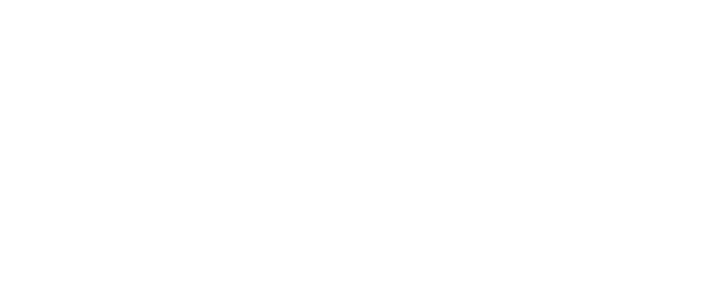
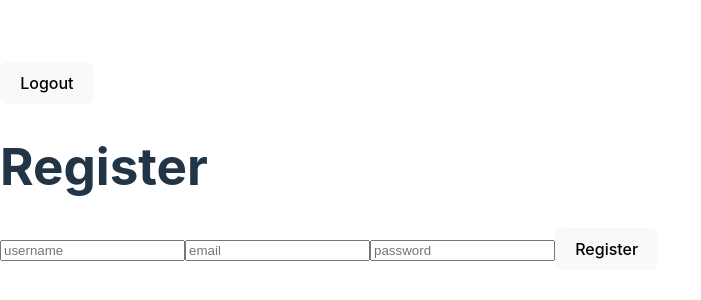
Before and after one commit to AVitrum/Task-management-system, a React (Vite) app in the folder front/: page /register in a window 1280 px wide. Before the commit this address had no page. Shown: the part 234-534 px from the top of the page, without its empty margins (0-701 px from the left). Built offline with nearby package versions, Linux system fonts and the light colour scheme; no server answers.

Commit message:
added authentication

```diff
--- a/front/package.json
+++ b/front/package.json
@@ -12,12 +12,14 @@
   "dependencies": {
     "amqplib": "^0.10.3",
     "axios": "^1.5.1",
+    "js-cookie": "^3.0.5",
     "react": "^18.2.0",
     "react-dom": "^18.2.0",
     "react-router-dom": "^6.16.0",
     "tailwind": "^4.0.0"
   },
   "devDependencies": {
+    "@types/js-cookie": "^3.0.4",
     "@types/react": "^18.2.15",
     "@types/react-dom": "^18.2.7",
     "@typescript-eslint/eslint-plugin": "^6.0.0",
--- a/front/src/App.css
+++ b/front/src/App.css
@@ -0,0 +1,241 @@
+/* Import Tailwind CSS */
+@import 'tailwindcss/base';
+@import 'tailwindcss/components';
+@import 'tailwindcss/utilities';
+
+* {
+    box-sizing: border-box;
+
+}
+
+
+
+
+
+main {
+
+    color: white;
+
+    margin: 0 auto
+}
+
+button:hover {
+    background-color: #2b3550;
+    transition: 0.2s;
+}
+
+header {
+
+    padding: 10px;
+    display: flex;
+    justify-content: space-between;
+    margin-bottom: 50px;
+    align-items: center;
+    background-color: #222;
+    color: #c3c3c3;
+}
+
+header a {
+    max-width: 90%;
+    text-decoration: none;
+    color: inherit;
+}
+
+header a.logo {
+
+    display: flex;
+    align-items: center;
+    font-weight: bold;
+    height: 30px;
+}
+
+header nav {
+    display: flex;
+    gap: 15px;
+}
+
+.cont {
+
+    margin-left: 15px;
+    margin-right: 15px;
+
+}
+
+form.login,
+form.register {
+    max-width: 500px;
+    height: 250px;
+
+    margin: 0 auto;
+    display: grid;
+    place-items: center;
+
+}
+
+.login-input {
+
+    display: block;
+    margin-bottom: 5px;
+    width: 100%;
+    height: 80%;
+    padding: 5px 10px;
+    border-style: ridge;
+    border-color: rgb(146, 29, 29);
+    border-width: 5px;
+
+    background-color: rgb(171, 214, 220);
+}
+
+.btnlog {
+    margin-top: 10px;
+    width: 80%;
+    height: 90%;
+    color: #ffffff;
+    background-color: #1b8f3e;
+    border-style: solid;
+    border-width: 2px;
+    border-radius: 10px;
+
+    transition: 0.7s;
+
+}
+
+.cellInput {
+    width: 50px;
+    height: 50px;
+    font-size: 30px;
+    text-align: center;
+    padding: 2px;
+    border: 1px solid black;
+    outline: 1px;
+}
+
+.App {
+    text-align: center;
+}
+
+.App-header {
+
+    min-width: 100vh;
+    display: flex;
+    flex-direction: column;
+    align-items: center;
+    justify-content: center;
+    font-size: calc(10px +2vmin);
+    color: rgb(255, 255, 255);
+}
+
+table.sudoku {
+    border-collapse: collapse;
+    border: 10px solid rgb(78, 143, 200);
+    background-color: rgb(78, 143, 200);
+}
+
+td {
+    padding: 0;
+}
+
+.buttonContainer {
+    margin-top: 20px;
+}
+
+.solveButton {
+    background-color: rgb(2, 173, 2);
+    font-weight: bold;
+    padding: 12px 30px;
+    border: none;
+    border-radius: 15px;
+    font-size: 15px;
+    margin: 0px 20px;
+}
+
+.checkButton {
+    background-color: orange;
+    font-weight: bold;
+    padding: 12px 30px;
+    border: none;
+    border-radius: 15px;
+    font-size: 15px;
+}
+
+.resetButton {
+    background-color: tomato;
+    font-weight: bold;
+    padding: 12px 30px;
+    border: none;
+    border-radius: 15px;
+    font-size: 15px;
+}
+
+.homeButton {
+    background-color: green;
+    font-weight: bold;
+    padding: 12px 30px;
+    border: none;
+    border-radius: 15px;
+    font-size: 15px;
+}
+
+.homeStartButton {
+    background-color: green;
+    font-weight: bold;
+    padding: 12px 30px;
+    border: none;
+    border-radius: 15px;
+    font-size: 15px;
+    width: 30%;
+    color: white;
+    text-align: center;
+    display: inline-block;
+
+
+}
+
+.unlogHomepage {
+    font-size: 30px;
+}
+
+.homepageContainer {
+
+    display: flex;
+    justify-content: center;
+    flex-direction: column;
+    align-items: center;
+    height: 30vh;
+
+}
+
+.bBorder {
+    border-bottom: 10px solid #2b3550;
+}
+
+.rBorder {
+    border-right: 2px solid black;
+}
+
+.statscontent {
+    width: 40%;
+    text-align: center;
+
+}
+
+.statsheader {
+    color: rgb(240, 234, 234);
+    font-size: 50px;
+
+}
+
+footer {
+    bottom: 0;
+    position: absolute;
+    width: 100%;
+    height: 3%;
+    line-height: 20px;
+    font-size: 12px;
+}
+
+.container {
+    width: auto;
+    max-width: 680px;
+    padding: 0 15px;
+}
--- a/front/src/AppRoutes.tsx
+++ b/front/src/AppRoutes.tsx
@@ -1,16 +1,22 @@
 import { Route, Routes } from "react-router-dom";
 import Layout from "./components/Layout";
 import HomePage from "./pages/HomePage";
+import RegisterPage from "./pages/RegisterPage";
+import LoginPage from "./pages/LoginPage";
+import { UserContextProvider } from "./components/UserContext";
 
 
 export default function AppRoutes(){
     return(
-        <Routes>
-            <Route path="/" element={<Layout/>}>
-            <Route index element={<HomePage/>}/>
+        <UserContextProvider>
+            <Routes>
+                <Route path="/" element={<Layout/>}>
+                <Route index element={<HomePage/>}/>
+                <Route path="/register" element={<RegisterPage/>}/>
+                <Route path="/login" element={<LoginPage/>}/>
 
-
-            </Route>
-        </Routes>
+                </Route>
+            </Routes>
+        </UserContextProvider>
     );
 }
--- a/front/src/components/Header.tsx
+++ b/front/src/components/Header.tsx
@@ -1,7 +1,40 @@
+import { useContext, useEffect } from 'react';
+import { UserContext } from './UserContext';
+import axios from "axios";
+import Cookies from "js-cookie";
+import { useNavigate } from "react-router-dom";
+
 export default function Header(){
+
+    const {token, setUserInfo, userInfo, setToken } = useContext(UserContext);
+    const navigate = useNavigate();
+
+    const profile = async () => {
+    const res = await axios.get('http://16.171.232.56:8080/api/v1/auth/profile', {
+            headers: {
+                Authorization: `Bearer ${token}`,
+            },
+        });
+        setUserInfo(res.data);
+
+    };
+
+    const logout = () => {
+        Cookies.remove('userInfo');
+        Cookies.remove('token');
+        setUserInfo({ id: -1, username: '', email: '', role: '' });
+        setToken('');
+        navigate('/');
+        window.location.reload();
+    };
+
+    useEffect(() => {
+        profile();
+    }, []);
+
     return(
        <>
-        Header
+        <button className="btnlog" onClick={logout}>Logout</button>
        </>
     );
 }
--- a/front/src/components/Layout.tsx
+++ b/front/src/components/Layout.tsx
@@ -1,8 +1,12 @@
 import { Outlet } from "react-router-dom";
+import Header from "./Header";
 
 export default function Layout(){
     return(
         <div>
+            <header>
+                <Header/>
+            </header>
             <main>
                 <Outlet/>
             </main>
--- /dev/null
+++ b/front/src/components/UserContext.tsx
@@ -0,0 +1,58 @@
+import { createContext, useState, ReactNode } from "react";
+import Cookies from "js-cookie";
+
+interface UserContextProps {
+    children: ReactNode;
+}
+
+interface UserInfo {
+    id: number;
+    username: string;
+    email: string;
+    role: "",
+}
+
+interface UserContextData {
+    userInfo: UserInfo;
+    setUserInfo: (newUserInfo: UserInfo) => void;
+    token: string;
+    setToken: (newToken: string) => void;
+}
+
+export const UserContext = createContext<UserContextData>({
+    userInfo: {
+        id: -1,
+        username: "",
+        email: "",
+        role: "",
+    },
+    setUserInfo: () => {},
+    token: "",
+    setToken: () => {},
+});
+
+export function UserContextProvider({ children }: UserContextProps) {
+    const [userInfo, setUserInfoState] = useState<UserInfo>(
+        JSON.parse(Cookies.get("userInfo") || "{}")
+    );
+
+    const setUserInfo = (newUserInfo: UserInfo) => {
+        Cookies.set("userInfo", JSON.stringify(newUserInfo));
+        setUserInfoState(newUserInfo);
+    };
+
+    const [token, setTokenState] = useState(Cookies.get("token") || "");
+
+    const setToken = (newToken: string) => {
+        Cookies.set("token", newToken);
+        setTokenState(newToken);
+    };
+
+    return (
+        <UserContext.Provider
+            value={{ userInfo, setUserInfo, token, setToken }}
+        >
+            {children}
+        </UserContext.Provider>
+    );
+}
--- a/front/src/main.tsx
+++ b/front/src/main.tsx
@@ -6,8 +6,10 @@
 
 ReactDOM.createRoot(document.getElementById('root')!).render(
   <React.StrictMode>
+
     <BrowserRouter>
       <App />
     </BrowserRouter>
+
   </React.StrictMode>,
 )
--- a/front/src/pages/HomePage.tsx
+++ b/front/src/pages/HomePage.tsx
@@ -17,12 +17,13 @@
     });
 
     const profile = async () => {
-      const res = await axios.get('http://16.170.214.192:8080/api/v1/auth/profile');
+      const res = await axios.get('http://16.171.232.56:8080/api/v1/auth/profile');
       setUserInfo(res.data);
     }
 
     useEffect(() => {
       profile();
+
     }, []);
 
     return(
--- a/front/src/pages/LoginPage.tsx
+++ b/front/src/pages/LoginPage.tsx
@@ -1,7 +1,47 @@
+import axios from "axios";
+import { useState, useContext } from "react";
+import { UserContext } from "../components/UserContext";
+import { useNavigate } from "react-router-dom";
+
 export default function LoginPage(){
-    return(
-       <>
-        LoginPage
-       </>
+    const [username, setUsername] = useState('');
+    const [password, setPassword] = useState('');
+    const {setToken} = useContext(UserContext);
+
+    const navigate = useNavigate();
+
+    const onSubmit = async (e:React.FormEvent) => {
+        e.preventDefault();
+        const res = await axios.post('http://16.171.232.56:8080/api/v1/auth/authenticate',
+        {
+            username,
+            password,
+        })
+        setToken(res.data.token);
+        navigate('/');
+        window.location.reload();
+    }
+
+    return (
+        <div>
+            <form className="register" onSubmit={(e)=>onSubmit(e)}>
+                <h1>Login</h1>
+                <input type="text"
+                    placeholder="username"
+                    value={username}
+                    onChange={ev => setUsername(ev.target.value)}
+                    className="login-input" />
+
+                <input type="password"
+                    placeholder="password"
+                    value={password}
+                    onChange={ev => setPassword(ev.target.value)}
+                    className="login-input" />
+                <button className="btnlog" type="submit">Login</button>
+            </form>
+        </div>
+
     );
+
+
 }
--- a/front/src/pages/RegisterPage.tsx
+++ b/front/src/pages/RegisterPage.tsx
@@ -1,7 +1,50 @@
+import axios from "axios";
+import { useState } from "react";
+import { useNavigate } from "react-router-dom";
+import { UserContext } from "../components/UserContext";
+
 export default function RegisterPage(){
-    return(
-       <>
-        RegisterPage
-       </>
+
+    const [username, setUsername] = useState('');
+    const [email, setEmail] = useState('');
+    const [password, setPassword] = useState('');
+
+    const navigate =useNavigate();
+
+    const onSubmit = async (e:React.FormEvent) => {
+        e.preventDefault();
+
+        await axios.post('http://16.171.232.56:8080/api/v1/auth/register',
+        {
+            username,
+            email,
+            password,
+        })
+        navigate('/login');
+    }
+
+    return (
+        <div>
+            <form className="register" onSubmit={(e)=>onSubmit(e)}>
+                <h1>Register</h1>
+                <input type="text"
+                    placeholder="username"
+                    value={username}
+                    onChange={ev => setUsername(ev.target.value)}
+                    className="login-input" />
+                <input type="email"
+                    placeholder="email"
+                    value={email}
+                    onChange={ev => setEmail(ev.target.value)}
+                    className="login-input" />
+                <input type="password"
+                    placeholder="password"
+                    value={password}
+                    onChange={ev => setPassword(ev.target.value)}
+                    className="login-input" />
+                <button className="btnlog" type="submit">Register</button>
+            </form>
+        </div>
+
     );
 }
```
Also changed, not shown: 1 other file (tests, documents, lock files or other folders).
